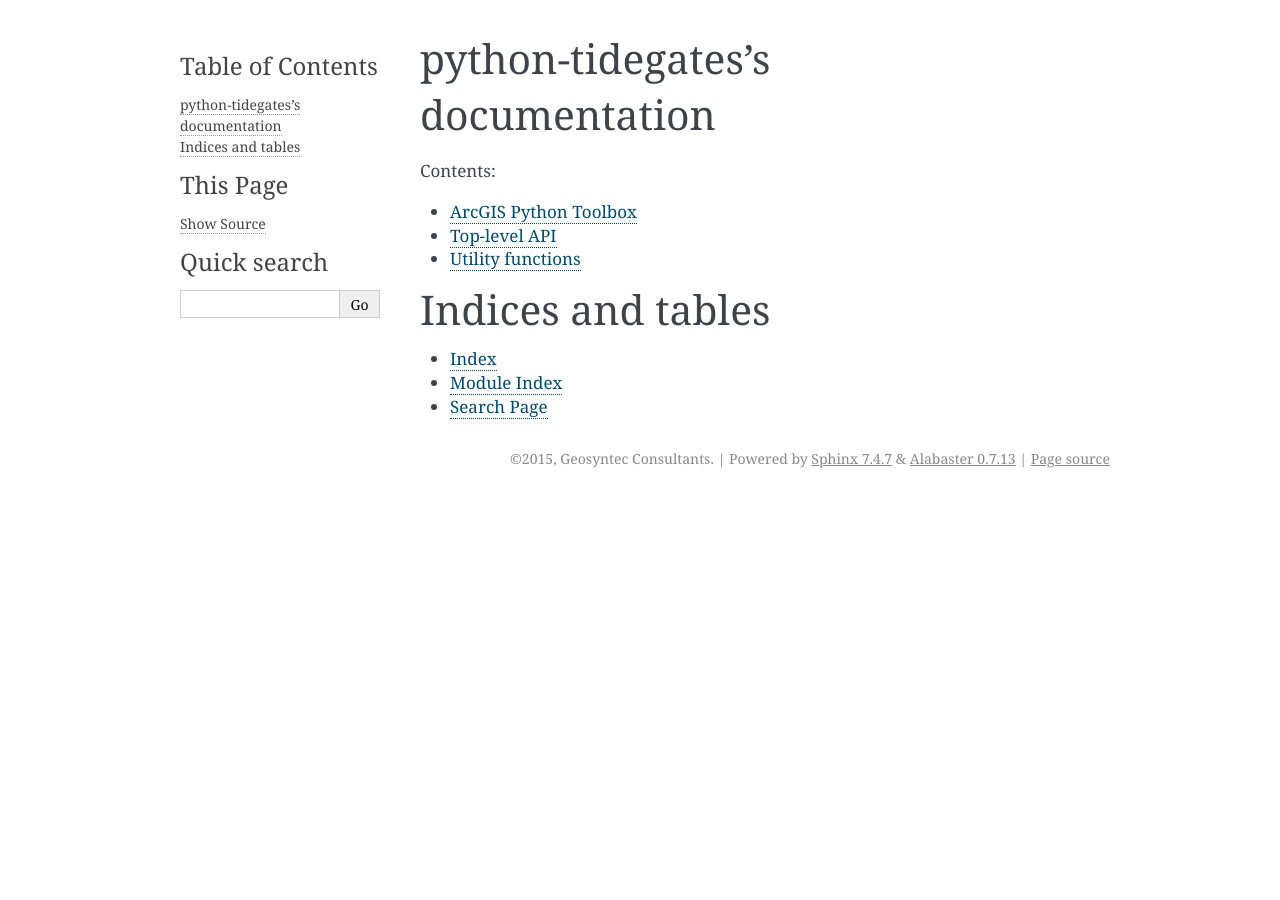
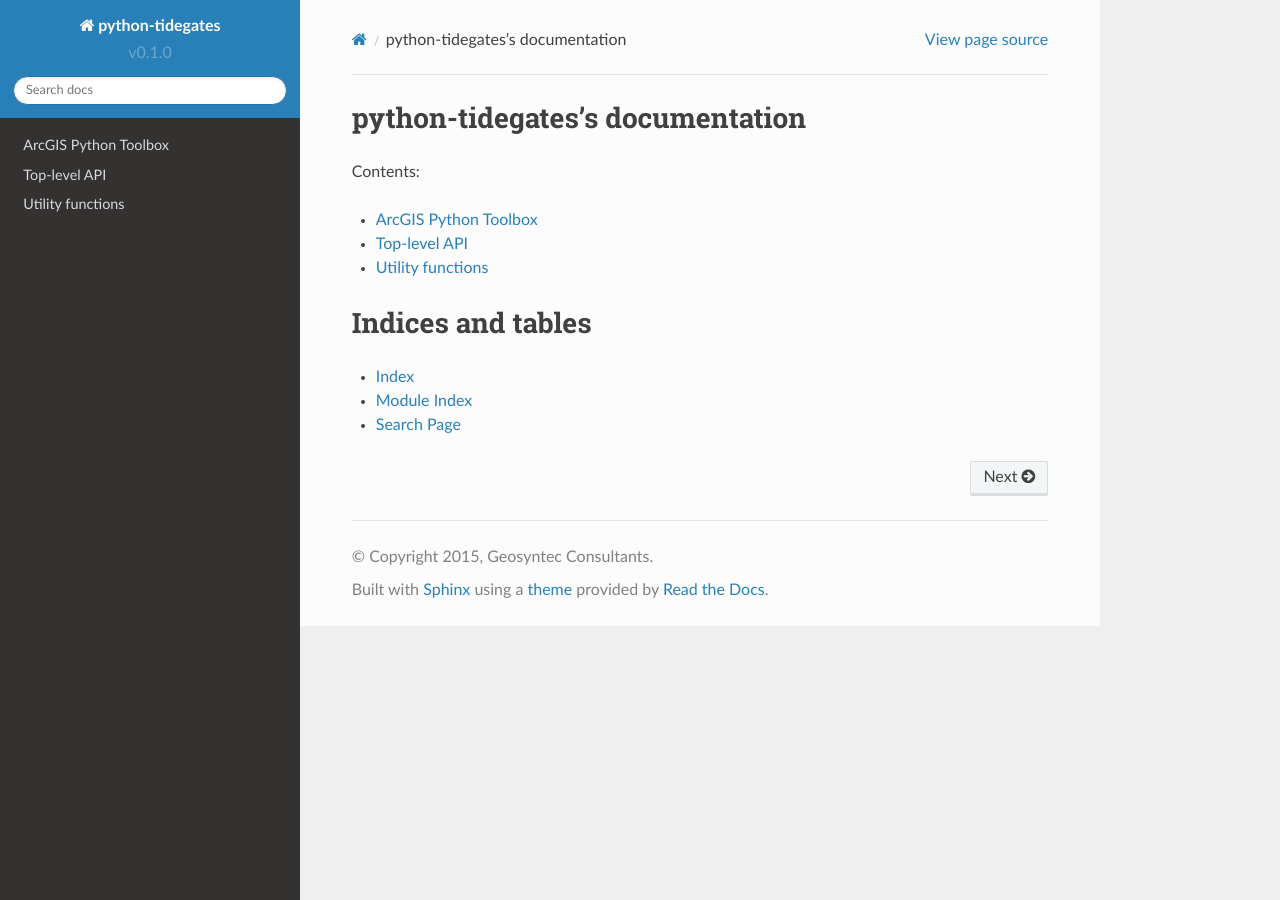
Before and after one commit to Geosyntec/python-tidegates, a Sphinx documentation site: the page built from docs/index.rst, in a window 1280 px wide. Built offline with Sphinx 7.4.7 and the Read the Docs theme 2.0.0, drawn with Linux system fonts in a browser that asks for light colours.

Commit message:
change to RTD.org theme and temper numpydoc

```diff
--- a/docs/conf.py
+++ b/docs/conf.py
@@ -19,6 +19,8 @@ import shlex
 import sphinx
 
 source_suffix = ['.rst']
+
+numpydoc_show_class_members = False
 
 # If extensions (or modules to document with autodoc) are in another directory,
 # add these directories to sys.path here. If the directory is relative to the
@@ -120,7 +122,7 @@ todo_include_todos = True
 
 # The theme to use for HTML and HTML Help pages.  See the documentation for
 # a list of builtin themes.
-html_theme = 'alabaster'
+html_theme = 'sphinx_rtd_theme'
 
 # Theme options are theme-specific and customize the look and feel of a theme
 # further.  For a list of options available for each theme, see the
```
